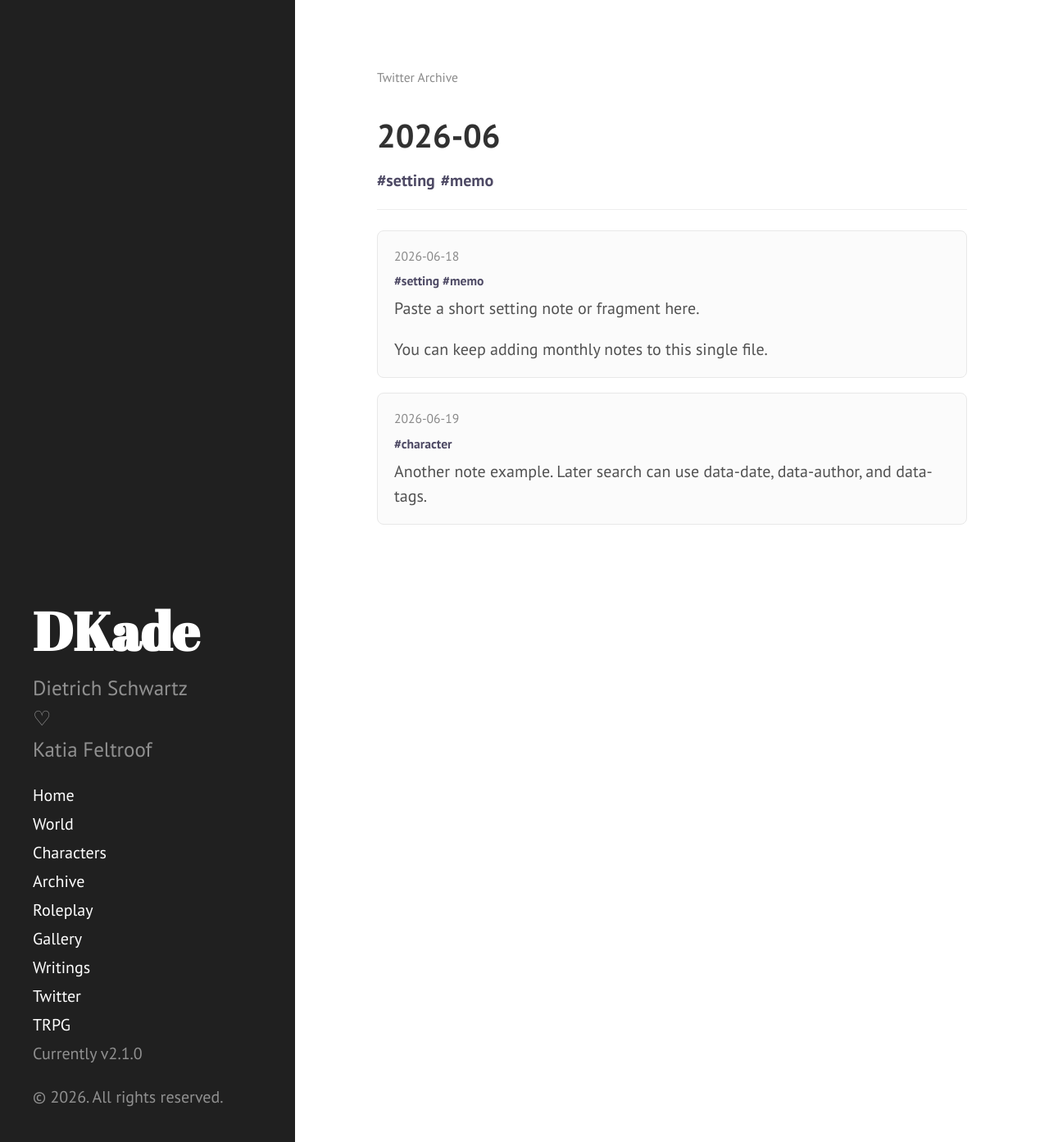
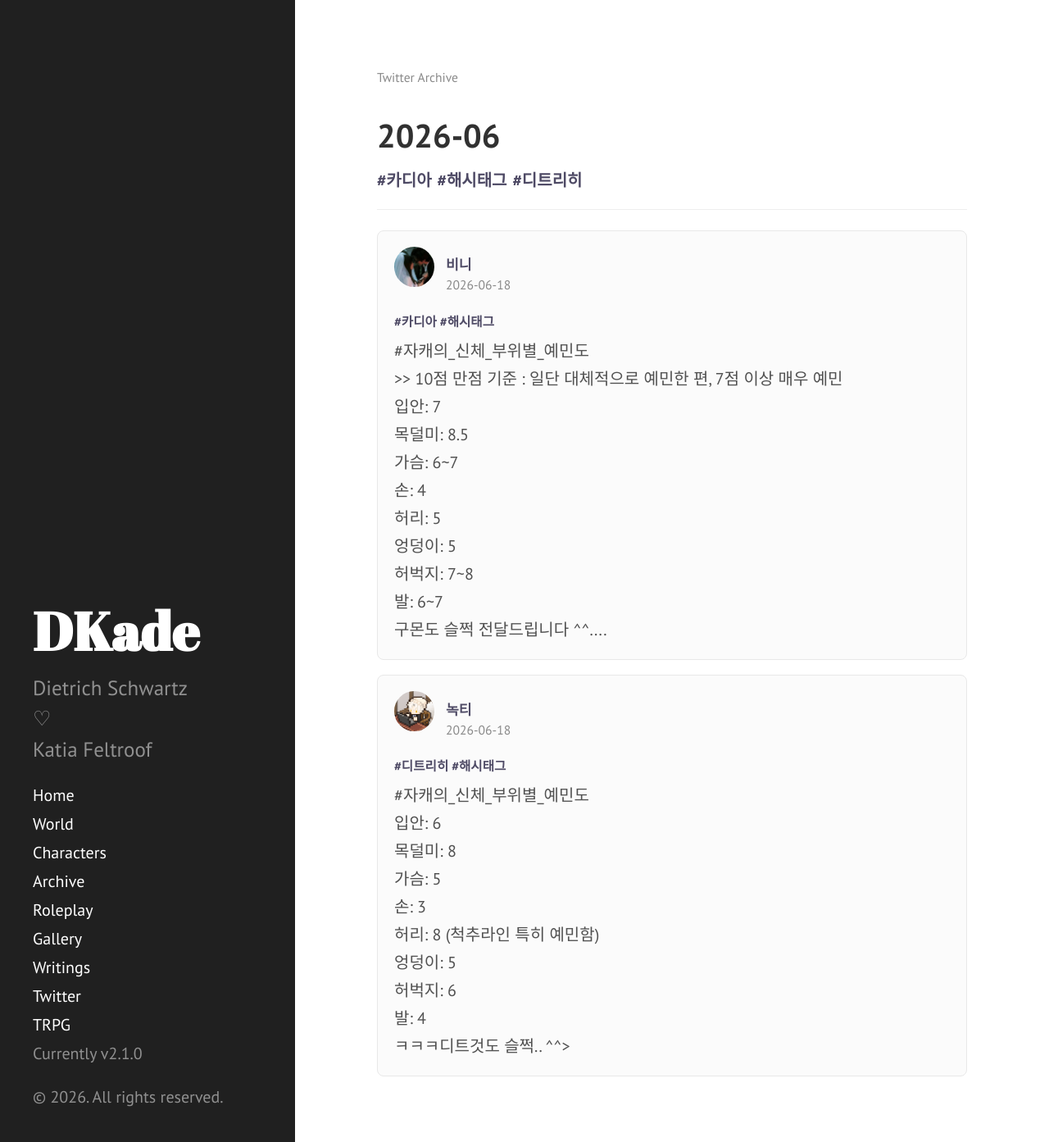
Before and after one commit to mistynocturn-design/dekade-archive, a Jekyll site: the page built from _twitter/2026-06.md, in a window 1280 px wide and 1393 px high. Shown: the whole window at 82% size. Built offline with Jekyll 4.4.1, drawn with Linux system fonts in a browser that asks for light colours.

Commit message:
Update 2026-06.md

```diff
--- a/_twitter/2026-06.md
+++ b/_twitter/2026-06.md
@@ -1,26 +1,43 @@
----
-layout: twitter_month
-title: "2026-06"
-date: 2026-06-01
-author:
-  name: "Misty"
-  avatar: ""
-tags:
-  - setting
-  - memo
 ---
 
-<section class="twitter-note" data-date="2026-06-18" data-author="Misty" data-tags="setting memo">
-  <p class="twitter-note-date">2026-06-18</p>
-  <p class="twitter-note-tags">#setting #memo</p>
+layout: twitter_month
 
-  <p>Paste a short setting note or fragment here.</p>
-  <p>You can keep adding monthly notes to this single file.</p>
+title: "2026-06"
+
+date: 2026-06-01
+
+tags:
+
+  - "카디아"
+
+  - "해시태그"
+
+  - "디트리히"
+
+---
+
+
+
+<section class="twitter-note" data-date="2026-06-18" data-author="비니" data-tags="카디아 해시태그">
+  <div class="twitter-note-header">
+    <img class="twitter-note-avatar" src="/dekade-archive/assets/twitter/2026-06/bini-profile.jpg" alt="">
+    <div>
+      <p class="twitter-note-author">비니</p>
+      <p class="twitter-note-date">2026-06-18</p>
+    </div>
+  </div>
+  <p class="twitter-note-tags">#카디아 #해시태그</p>
+  <div class="twitter-note-text">#자캐의_신체_부위별_예민도<br>&gt;&gt; 10점 만점 기준 : 일단 대체적으로 예민한 편, 7점 이상 매우 예민<br>입안: 7<br>목덜미: 8.5 <br>가슴: 6~7<br>손: 4 <br>허리: 5 <br>엉덩이: 5<br>허벅지: 7~8<br>발: 6~7<br>구몬도 슬쩍 전달드립니다 ^^....</div>
 </section>
 
-<section class="twitter-note" data-date="2026-06-19" data-author="Misty" data-tags="character">
-  <p class="twitter-note-date">2026-06-19</p>
-  <p class="twitter-note-tags">#character</p>
-
-  <p>Another note example. Later search can use data-date, data-author, and data-tags.</p>
+<section class="twitter-note" data-date="2026-06-18" data-author="녹티" data-tags="디트리히 해시태그">
+  <div class="twitter-note-header">
+    <img class="twitter-note-avatar" src="/dekade-archive/assets/twitter/2026-06/noctea-profile.png" alt="">
+    <div>
+      <p class="twitter-note-author">녹티</p>
+      <p class="twitter-note-date">2026-06-18</p>
+    </div>
+  </div>
+  <p class="twitter-note-tags">#디트리히 #해시태그</p>
+  <div class="twitter-note-text">#자캐의_신체_부위별_예민도<br>입안: 6<br>목덜미: 8 <br>가슴: 5<br>손: 3 <br>허리: 8 (척추라인 특히 예민함) <br>엉덩이: 5<br>허벅지: 6<br>발: 4<br>ㅋㅋㅋ디트것도 슬쩍.. ^^&gt;</div>
 </section>
```
